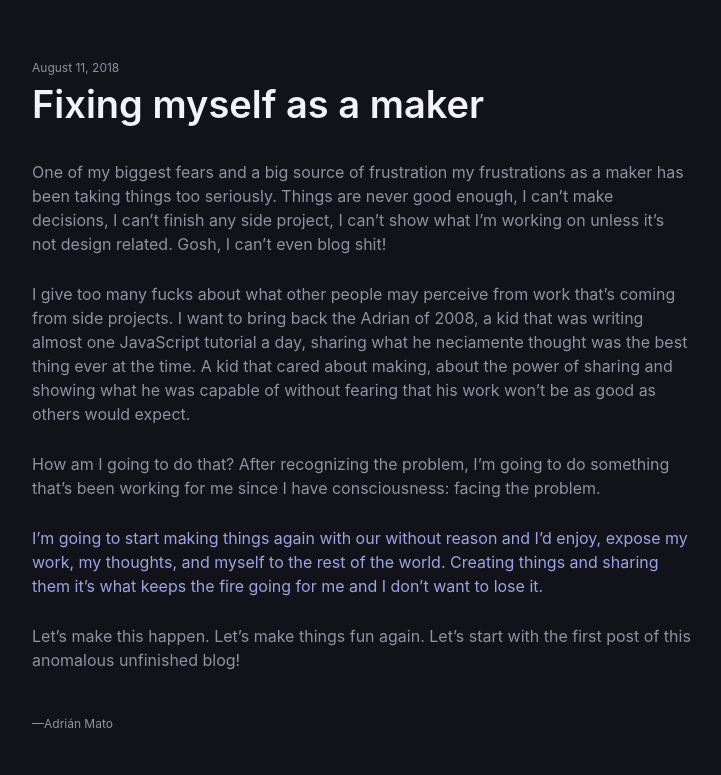
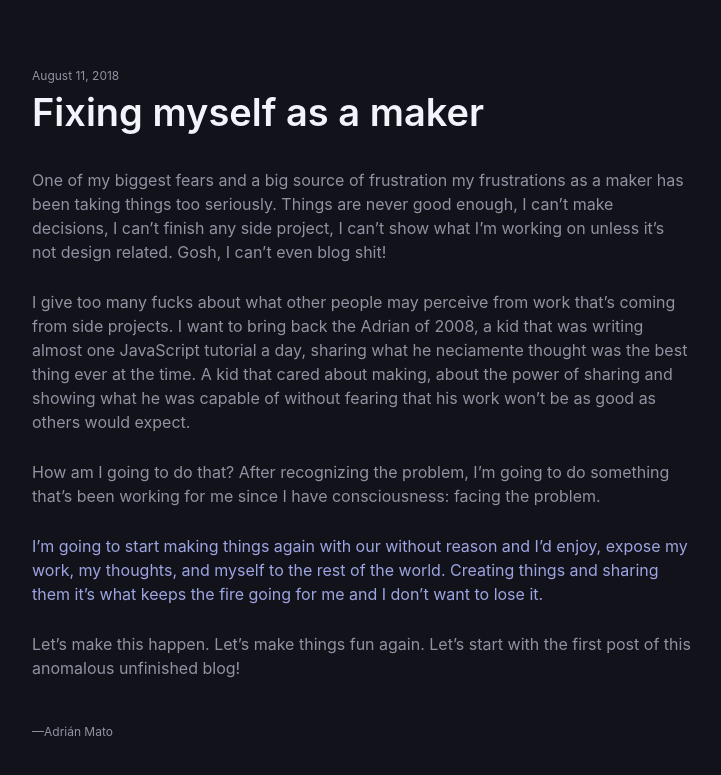
Before and after one commit to adrianmg/adrianmg.github.io, a Jekyll site: the page built from _posts/2018-08-11-fixing-myself-as-a-maker.md, in a window 1280 px wide. Shown: the top 775 px of the page, without its empty margins (278-999 px from the left). Built offline with Jekyll 4.4.1, drawn with Linux system fonts in a browser that asks for light colours.

Commit message:
updated: styling

```diff
--- a/_sass/res/_layout.scss
+++ b/_sass/res/_layout.scss
@@ -221,7 +221,7 @@
 
 .post {
   max-width: 66rem;
-  margin: 5.6rem auto 7.2rem;
+  margin: 6.4rem auto 7.2rem;
   font-size: 1.6rem;
   line-height: 2.4rem;
 }
```
